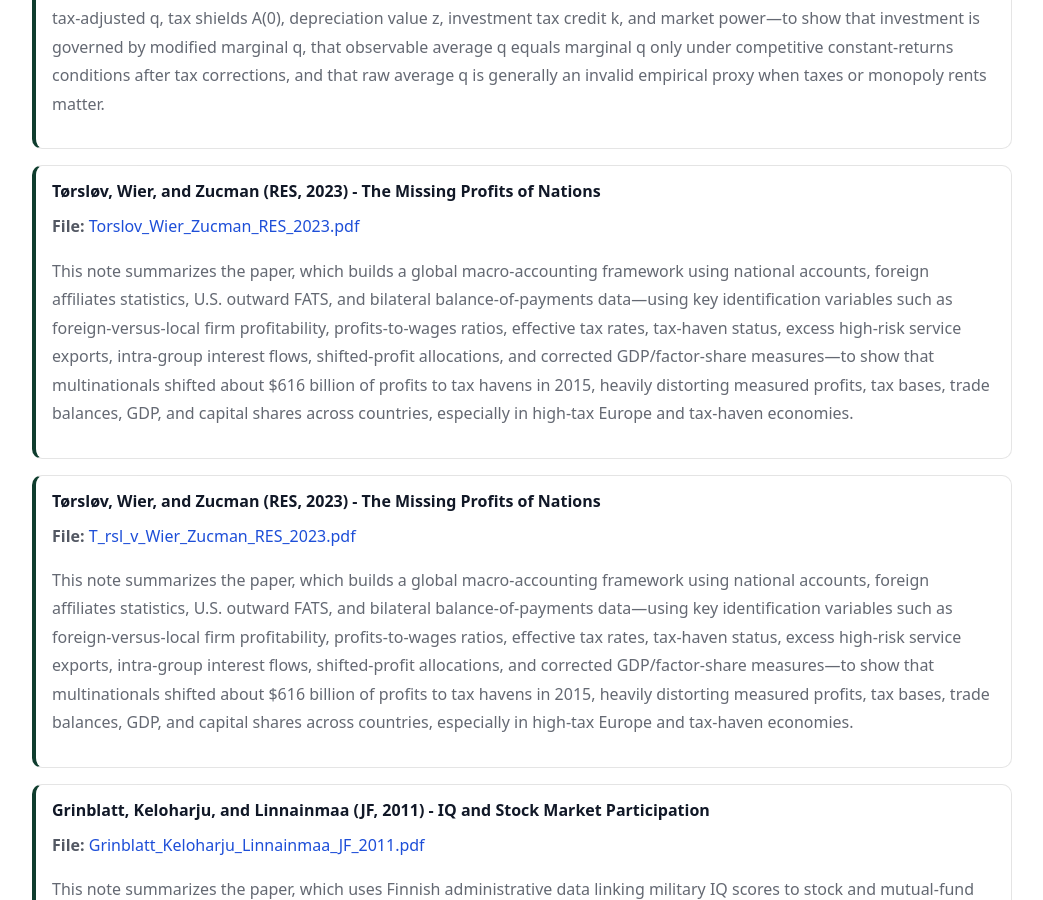
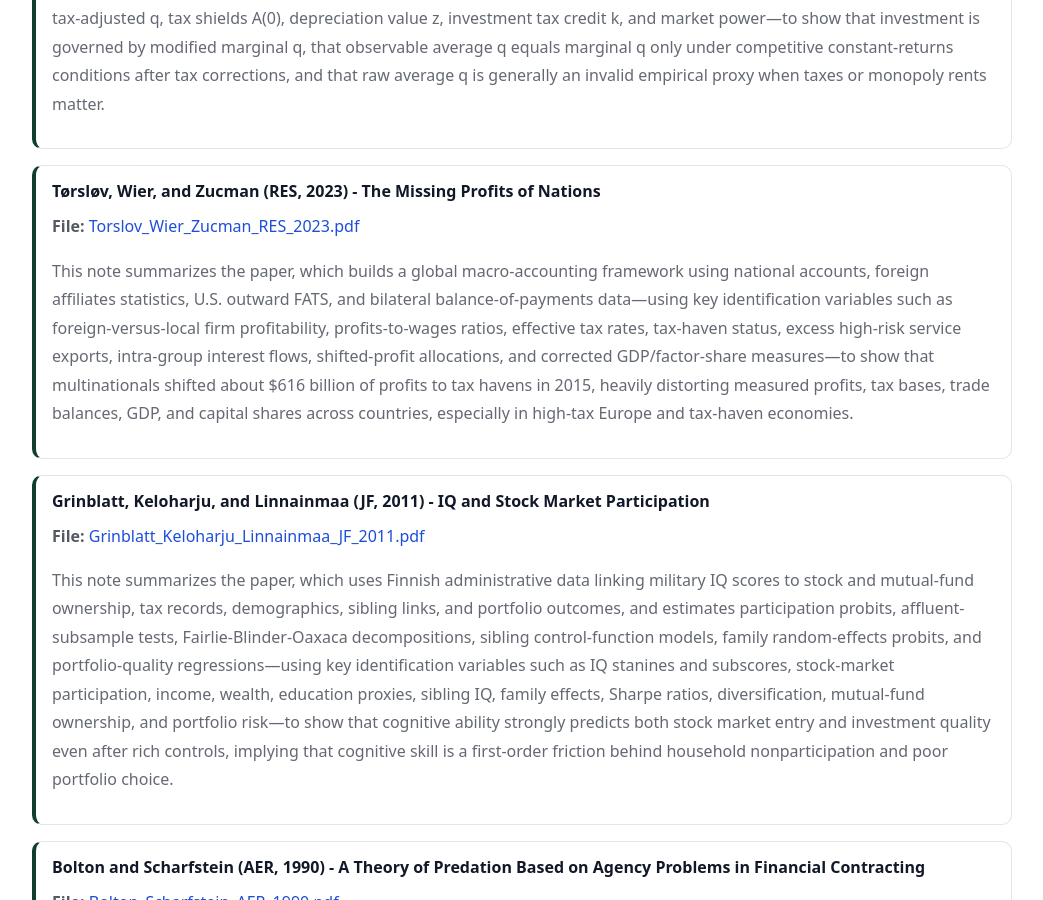
Before and after one commit to yaxinzn/study-archive, a Jekyll site: the page built from reading/index.md, in a window 1280 px wide and 900 px high, scrolled down 932 px. Shown: the whole window, without its empty margins (118-1161 px from the left). Built offline with Jekyll 4.4.1, drawn with Linux system fonts in a browser that asks for light colours; some of the changed text lies outside the part shown.

Commit message:
Remove duplicate reading entry for Tørsløv et al.
Removed duplicate entry for Tørsløv, Wier, and Zucman (RES, 2023) in reading list.

```diff
--- a/_data/reading.yml
+++ b/_data/reading.yml
@@ -8,10 +8,6 @@
 
 - title: "Tørsløv, Wier, and Zucman (RES, 2023) - The Missing Profits of Nations"
   file: "Torslov_Wier_Zucman_RES_2023.pdf"
-  desc: "This note summarizes the paper, which builds a global macro-accounting framework using national accounts, foreign affiliates statistics, U.S. outward FATS, and bilateral balance-of-payments data—using key identification variables such as foreign-versus-local firm profitability, profits-to-wages ratios, effective tax rates, tax-haven status, excess high-risk service exports, intra-group interest flows, shifted-profit allocations, and corrected GDP/factor-share measures—to show that multinationals shifted about $616 billion of profits to tax havens in 2015, heavily distorting measured profits, tax bases, trade balances, GDP, and capital shares across countries, especially in high-tax Europe and tax-haven economies."
-
-- title: "Tørsløv, Wier, and Zucman (RES, 2023) - The Missing Profits of Nations"
-  file: "T_rsl_v_Wier_Zucman_RES_2023.pdf"
   desc: "This note summarizes the paper, which builds a global macro-accounting framework using national accounts, foreign affiliates statistics, U.S. outward FATS, and bilateral balance-of-payments data—using key identification variables such as foreign-versus-local firm profitability, profits-to-wages ratios, effective tax rates, tax-haven status, excess high-risk service exports, intra-group interest flows, shifted-profit allocations, and corrected GDP/factor-share measures—to show that multinationals shifted about $616 billion of profits to tax havens in 2015, heavily distorting measured profits, tax bases, trade balances, GDP, and capital shares across countries, especially in high-tax Europe and tax-haven economies."
 
 - title: "Grinblatt, Keloharju, and Linnainmaa (JF, 2011) - IQ and Stock Market Participation"
```
